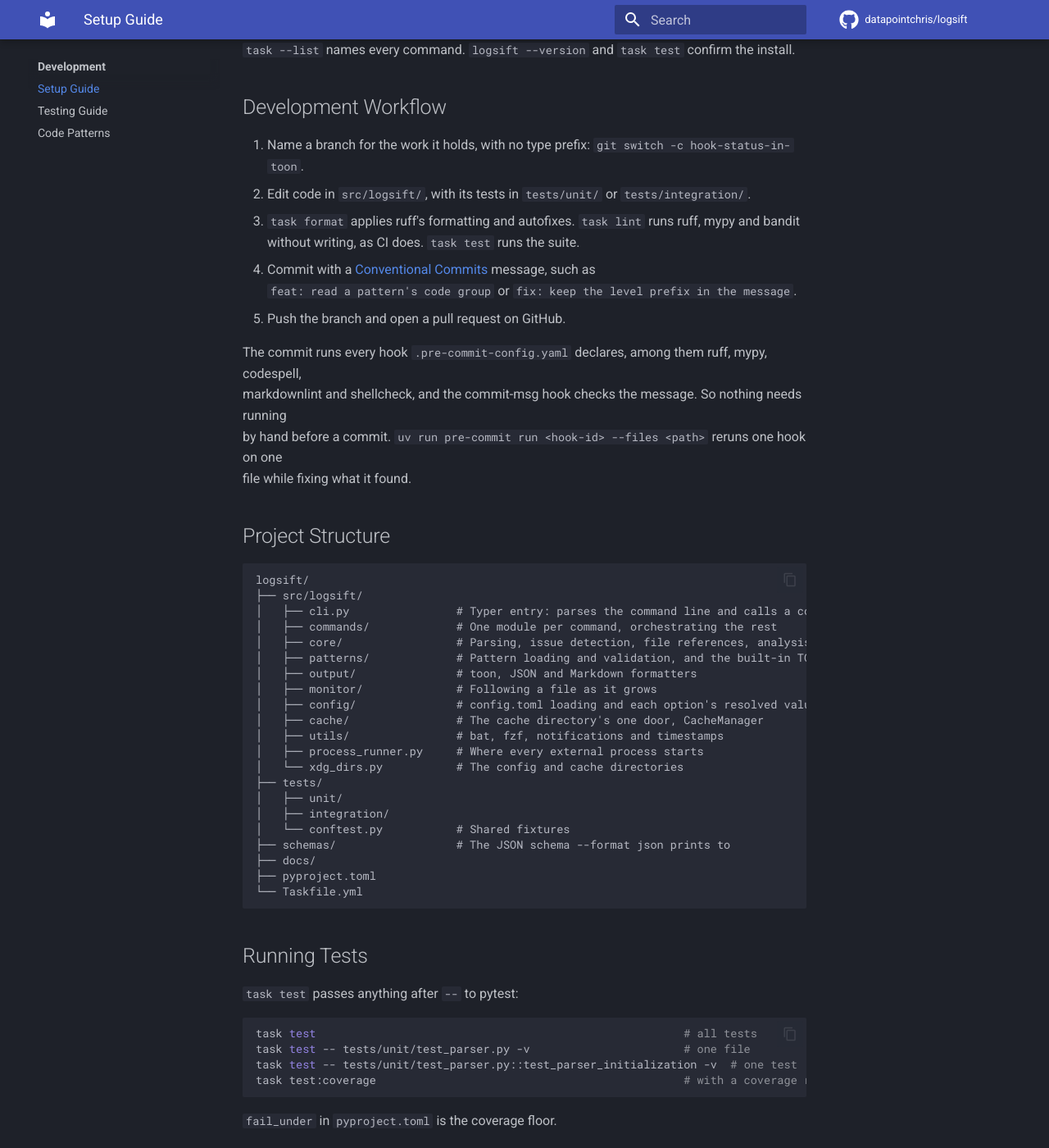
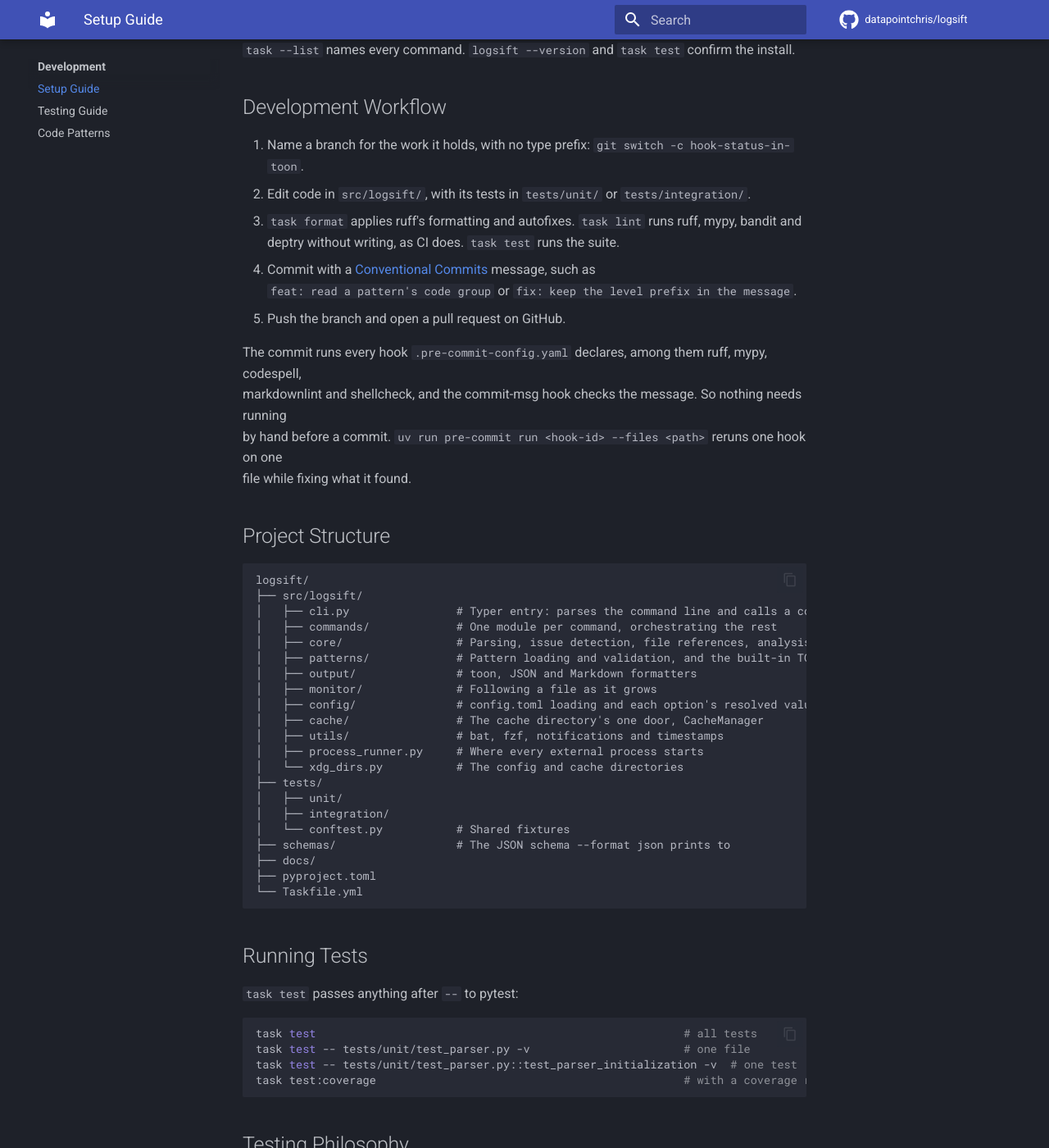
Before and after one commit to datapointchris/logsift, an MkDocs documentation site: the page built from docs/development/setup.md, in a window 1280 px wide and 1400 px high, scrolled down 703 px. Shown: the whole window at 82% size. Built offline with MkDocs 1.6.1 and Material for MkDocs 9.7.7, drawn with Linux system fonts in a browser that asks for light colours; comment, search, counter and statistics services are not loaded; the version menu is left out.

Commit message:
build: declare rich, check imports with deptry, and ship only the package
logsift imports Console and Table from rich in every command, and rich
arrived only because Typer requires it. It is now declared at Typer's own
floor, 13.8.0. tomli-w, which nothing imports, is gone.

deptry runs in `task lint` and in CI, so an import with no declared
dependency, or a dependency nothing imports, fails a check. docformatter
and interrogate, which nothing ran, leave the dev group along with their
config, as does refurb's.

CI's bandit step ran without -r, so bandit skipped the directory and
scanned nothing. It now scans src, as `task lint` does. The B113 and
B311 skips go, since logsift makes no HTTP request and draws no random
number.

The sdist carries src/logsift and the files hatch always adds, rather
than the tests, fixtures and docs. A wheel built from it holds every
pattern file.

The coverage floor of 50 ran only in `task test:coverage`, so nothing
gated on it. It is removed rather than raised, and the mkdocs site_url
goes with the site it named, which nothing deploys.

Agent-Name: claude-code-unattended
Agent-Session: b2278be6-9918-4658-b2a8-f7dec50a6961
Agent-Run: 01a1c697-3afd-742c-9b5d-e48a279f16a6
Worklog: 3018.1

````diff
--- a/Taskfile.yml
+++ b/Taskfile.yml
@@ -27,12 +27,13 @@ tasks:
       - uv run --group test pytest --cov=logsift --cov-report=term {{.CLI_ARGS}}
 
   lint:
-    desc: Run ruff, mypy and bandit without writing any file
+    desc: Run ruff, mypy, bandit and deptry without writing any file
     cmds:
       - uv run ruff format --check src/ tests/
       - uv run ruff check src/ tests/
       - task: typecheck
       - uv run bandit -c pyproject.toml -r src
+      - uv run deptry src
 
   typecheck:
     desc: Type check with mypy
--- a/docs/development/setup.md
+++ b/docs/development/setup.md
@@ -28,8 +28,8 @@ uv tool install --editable .
 
 1. Name a branch for the work it holds, with no type prefix: `git switch -c hook-status-in-toon`.
 2. Edit code in `src/logsift/`, with its tests in `tests/unit/` or `tests/integration/`.
-3. `task format` applies ruff's formatting and autofixes. `task lint` runs ruff, mypy and bandit
-   without writing, as CI does. `task test` runs the suite.
+3. `task format` applies ruff's formatting and autofixes. `task lint` runs ruff, mypy, bandit and
+   deptry without writing, as CI does. `task test` runs the suite.
 4. Commit with a [Conventional Commits](https://www.conventionalcommits.org/) message, such as
    `feat: read a pattern's code group` or `fix: keep the level prefix in the message`.
 5. Push the branch and open a pull request on GitHub.
@@ -76,8 +76,6 @@ task test -- tests/unit/test_parser.py::test_parser_initialization -v  # one tes
 task test:coverage                                              # with a coverage report
 ```
 
-`fail_under` in `pyproject.toml` is the coverage floor.
-
 ## Testing Philosophy
 
 1. **Test behavior, not implementation**
--- a/mkdocs.yml
+++ b/mkdocs.yml
@@ -1,7 +1,6 @@
 site_name: logsift
 site_description: Intelligent log analysis for agentic workflows
 site_author: Chris Birch
-site_url: https://datapointchris.github.io/logsift
 
 repo_name: datapointchris/logsift
 repo_url: https://github.com/datapointchris/logsift
````
Also changed, not shown: CLAUDE.md (+5 -4 lines), pyproject.toml (+7 -23 lines), 2 other files.
